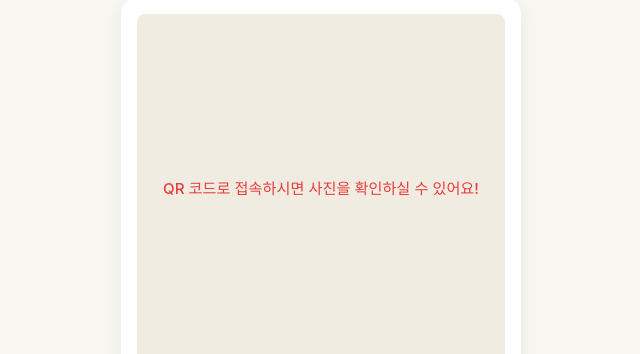
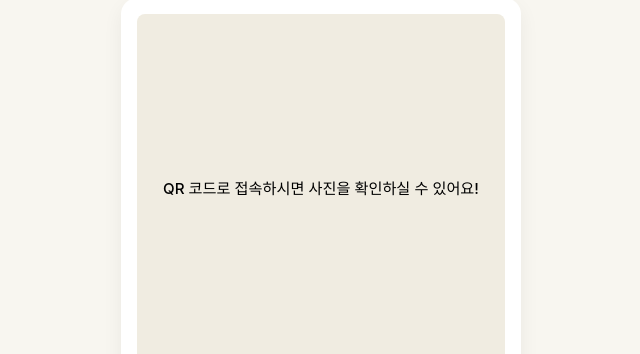
Before and after one commit to drg20070308-netizen/QR_site, a website: page index.html in a window 1280 px wide. Shown: the part 193-547 px from the top of the page, without its empty margins (319-959 px from the left). Drawn offline with Linux system fonts and the light colour scheme.

Commit message:
Update index.html

```diff
--- a/index.html
+++ b/index.html
@@ -153,6 +153,7 @@
       } else {
         // 주소 뒤에 ?photoUrl=... 파라미터 없이 그냥 웹사이트에 들어온 경우
         statusText.textContent = "QR 코드로 접속하시면 사진을 확인하실 수 있어요!";
+        statusText.style.color = "#000000"; // 글씨 색상을 검정색으로 지정
         statusText.className = "status-msg error-msg";
       }
     });
```
